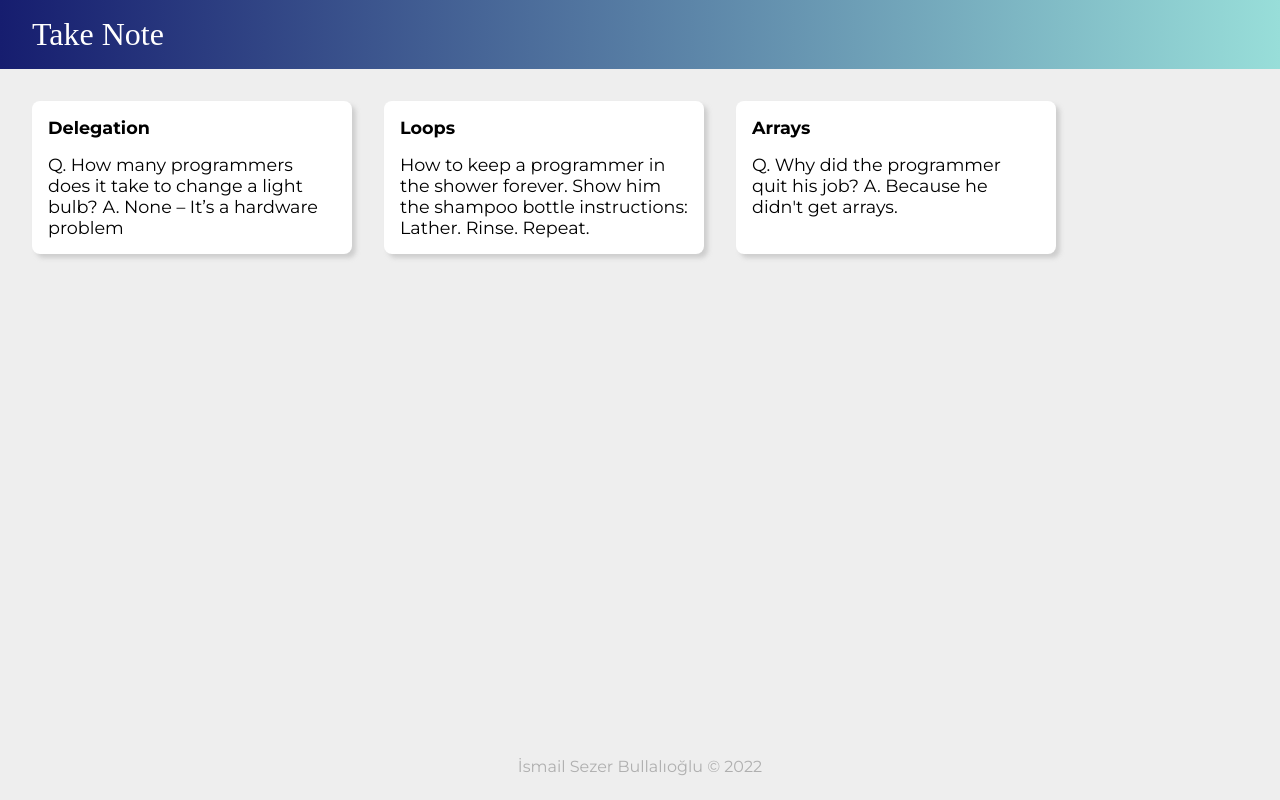
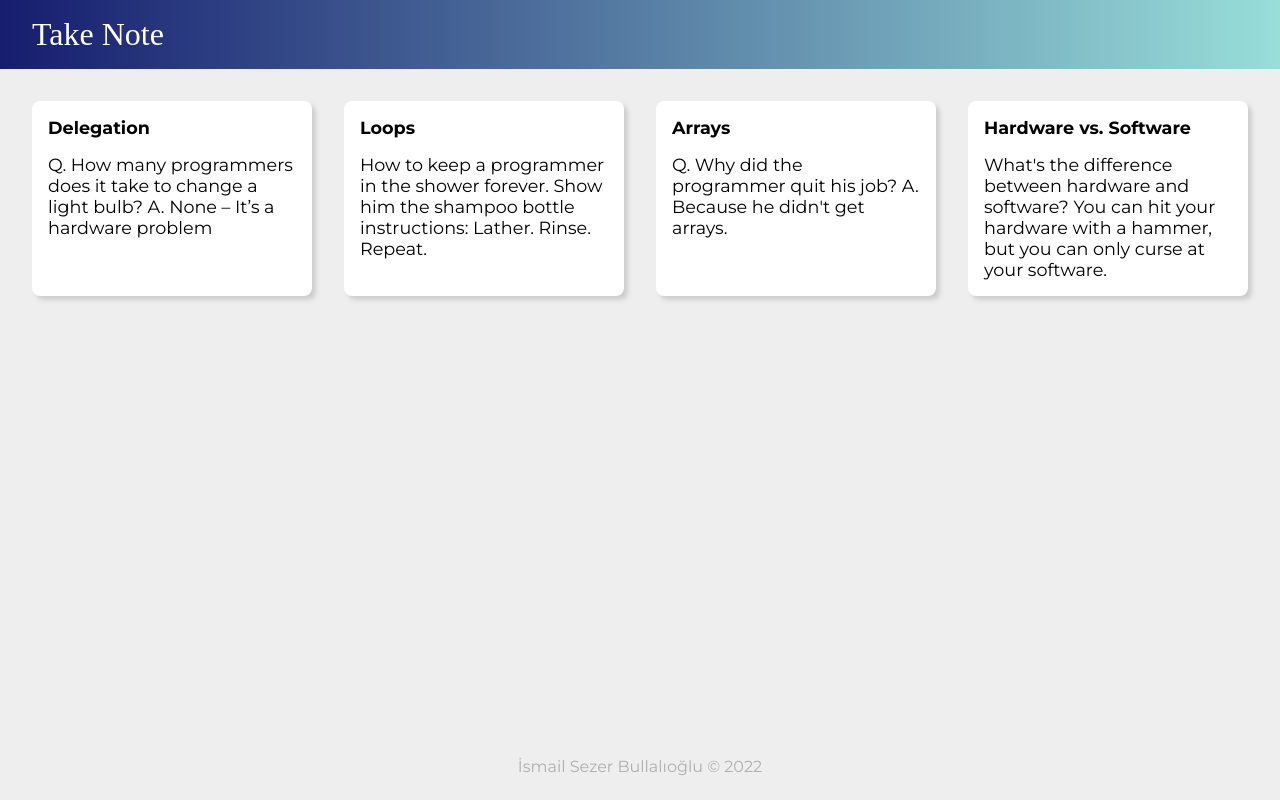
Before and after one commit to Sezerims/take-note, a React (Create React App) app: page / in a window 1280 px wide. Built offline with nearby package versions, Linux system fonts and the light colour scheme; a web font is replaced by a local one.

Commit message:
Add a deleted note back in

```diff
--- a/src/notes.js
+++ b/src/notes.js
@@ -16,6 +16,12 @@
         title: "Arrays",
         content:
             "Q. Why did the programmer quit his job? A. Because he didn't get arrays."
+    },
+    {
+        key: 4,
+        title: "Hardware vs. Software",
+        content:
+            "What's the difference between hardware and software? You can hit your hardware with a hammer, but you can only curse at your software."
     }
 ];
 
```
